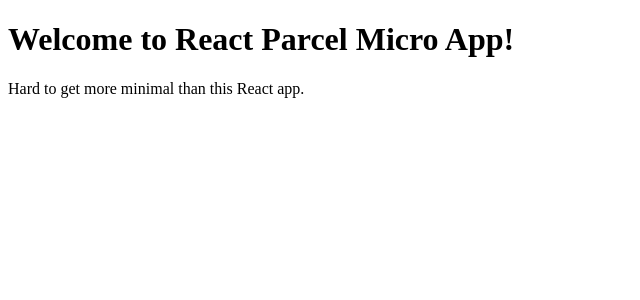
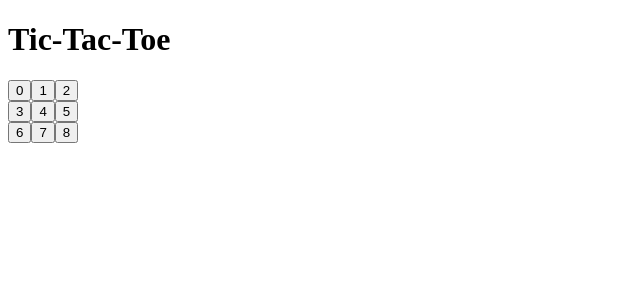
Before and after one commit to ST1LLWATER/tic-tac-toe, a React (Vite) app: page / in a window 1280 px wide. Shown: the top 300 px of the page, without its empty margins (0-640 px from the left). Built offline with nearby package versions, Linux system fonts and the light colour scheme.

Commit message:
Created Board And Square Components

```diff
--- a/src/App.js
+++ b/src/App.js
@@ -1,10 +1,11 @@
 import React from "react";
+import Board from "./Components/Board";
 
 function App() {
   return (
     <>
-      <h1>Welcome to React Parcel Micro App!</h1>
-      <p>Hard to get more minimal than this React app.</p>
+      <h1>Tic-Tac-Toe</h1>
+      <Board />
     </>
   );
 }
--- /dev/null
+++ b/src/Components/Board.jsx
@@ -0,0 +1,26 @@
+import React from "react";
+import Square from "./Square";
+
+const Board = () => {
+  return (
+    <div>
+      <div>
+        <Square value={0} />
+        <Square value={1} />
+        <Square value={2} />
+      </div>
+      <div>
+        <Square value={3} />
+        <Square value={4} />
+        <Square value={5} />
+      </div>
+      <div>
+        <Square value={6} />
+        <Square value={7} />
+        <Square value={8} />
+      </div>
+    </div>
+  );
+};
+
+export default Board;
--- /dev/null
+++ b/src/Components/Square.jsx
@@ -0,0 +1,7 @@
+import React from "react";
+
+const Square = (props) => {
+  return <button type="button">{props.value}</button>;
+};
+
+export default Square;
```
